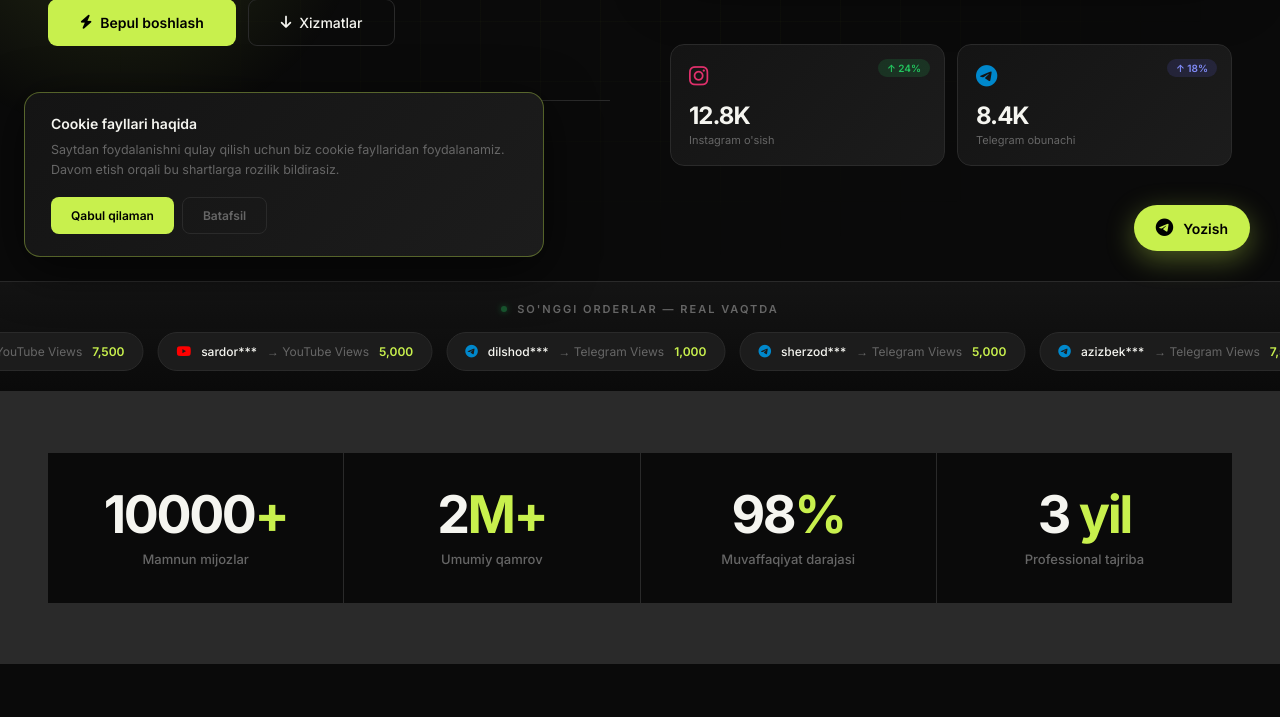
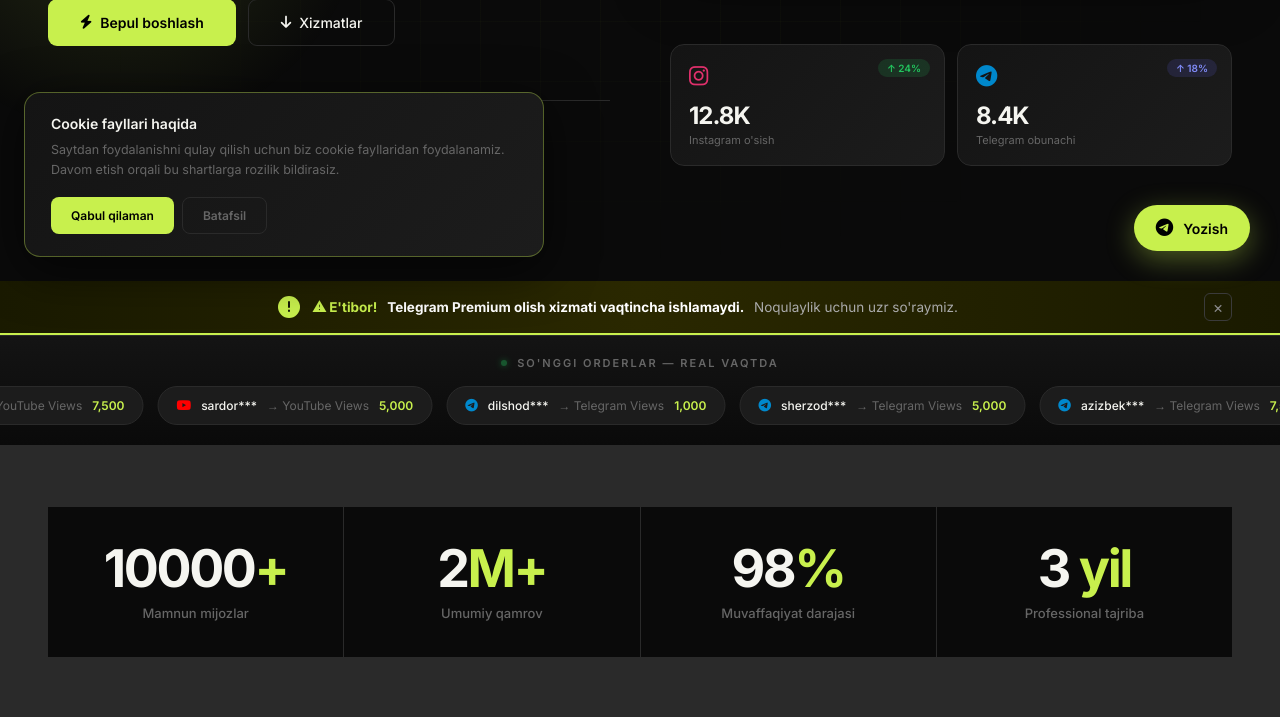
Before and after one commit to noldandorilar-wq/smmzone.uzv2, a Flask app: page / in a window 1280 px wide. Shown: the part 519-1236 px from the top of the page. Run offline with Flask 3, Linux system fonts and the light colour scheme.

Commit message:
Add notice banner

```diff
--- a/templates/index.html
+++ b/templates/index.html
@@ -325,6 +325,8 @@ footer{border-top:1px solid var(--border);padding:64px 48px 30px;position:relati
   .modal-box{padding:32px 26px;}
   .cookie-banner{left:16px;right:16px;bottom:16px;padding:18px 20px;}
 }
+
+
 </style>
 </head>
 <body>
@@ -385,7 +387,20 @@ footer{border-top:1px solid var(--border);padding:64px 48px 30px;position:relati
   </div>
 </section>
 </div>
-
+<!-- IMPORTANT NOTICE BANNER -->
+<div id="notice-banner" style="background:linear-gradient(90deg,#1a1a00,#2a2800,#1a1a00);border-bottom:2px solid #c8f04d;padding:12px 48px;display:flex;align-items:center;justify-content:space-between;gap:16px;position:relative;z-index:200;">
+  <div style="display:flex;align-items:center;gap:12px;flex:1;justify-content:center;">
+    <span style="display:inline-flex;align-items:center;justify-content:center;width:22px;height:22px;background:#c8f04d;border-radius:50%;flex-shrink:0;">
+      <svg width="12" height="12" viewBox="0 0 12 12" fill="none"><path d="M6 1v5M6 9.5v.5" stroke="#000" stroke-width="1.8" stroke-linecap="round"/></svg>
+    </span>
+    <p style="margin:0;font-size:13.5px;font-family:'Inter',sans-serif;color:#f5f5f0;line-height:1.5;">
+      <strong style="color:#c8f04d;margin-right:6px;">⚠ E'tibor!</strong>
+      <strong style="color:#fff;">Telegram Premium olish xizmati vaqtincha ishlamaydi.</strong>
+      <span style="color:#aaa;margin-left:6px;">Noqulaylik uchun uzr so'raymiz.</span>
+    </p>
+  </div>
+  <button onclick="document.getElementById('notice-banner').style.display='none'" style="background:transparent;border:1px solid #3a3a3a;color:#888;border-radius:6px;width:28px;height:28px;cursor:pointer;font-size:16px;display:flex;align-items:center;justify-content:center;flex-shrink:0;transition:all .2s;font-family:'Inter',sans-serif;" onmouseover="this.style.borderColor='#c8f04d';this.style.color='#c8f04d'" onmouseout="this.style.borderColor='#3a3a3a';this.style.color='#888'">×</button>
+</div>
 <!-- LIVE ORDERS -->
 <div class="live-orders">
   <div class="live-orders-label">
@@ -448,6 +463,8 @@ footer{border-top:1px solid var(--border);padding:64px 48px 30px;position:relati
   </div>
 </section>
 </div>
+
+
 
 <!-- PARTNERS -->
 <div class="wrap">
@@ -1013,6 +1030,9 @@ setTimeout(() => {
   try { ok = localStorage.getItem('cookie_ok') === '1'; } catch(e){}
   if(!ok) document.getElementById('cookieBanner').classList.add('show');
 }, 1500);
+
+
+
 </script>
 </body>
 </html>
```
